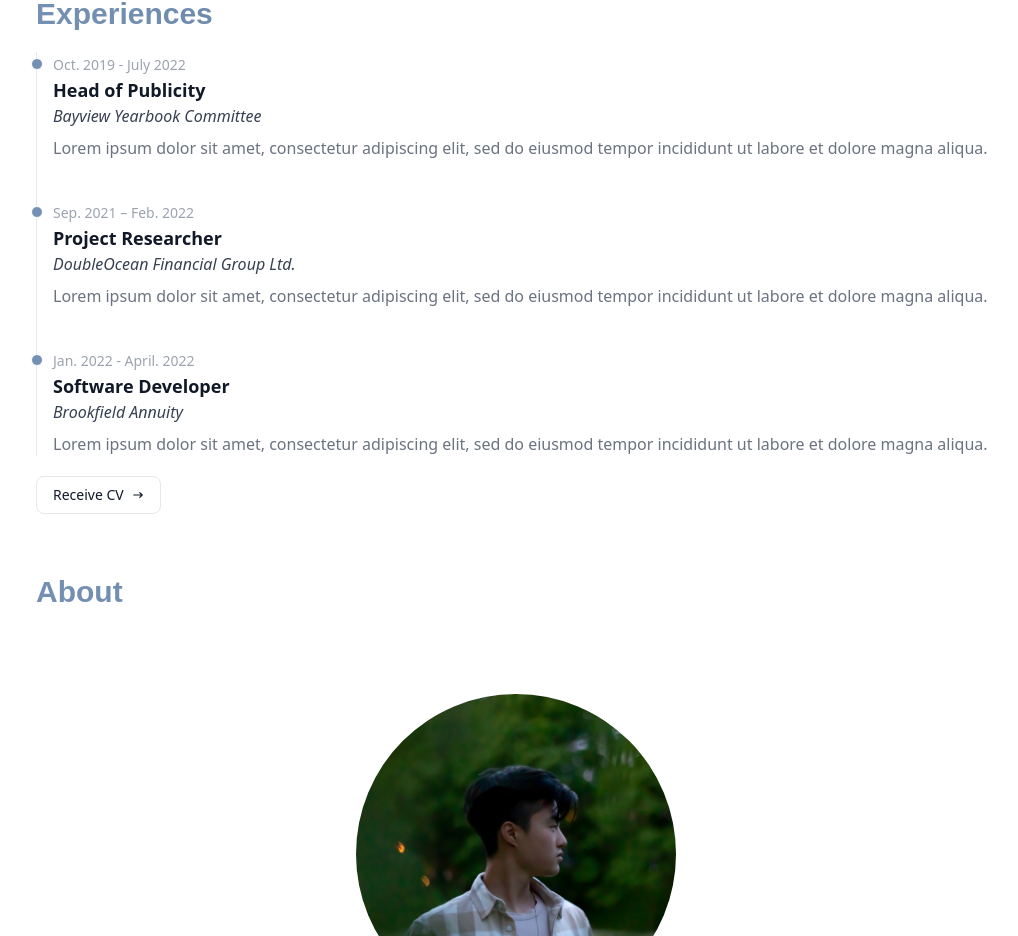
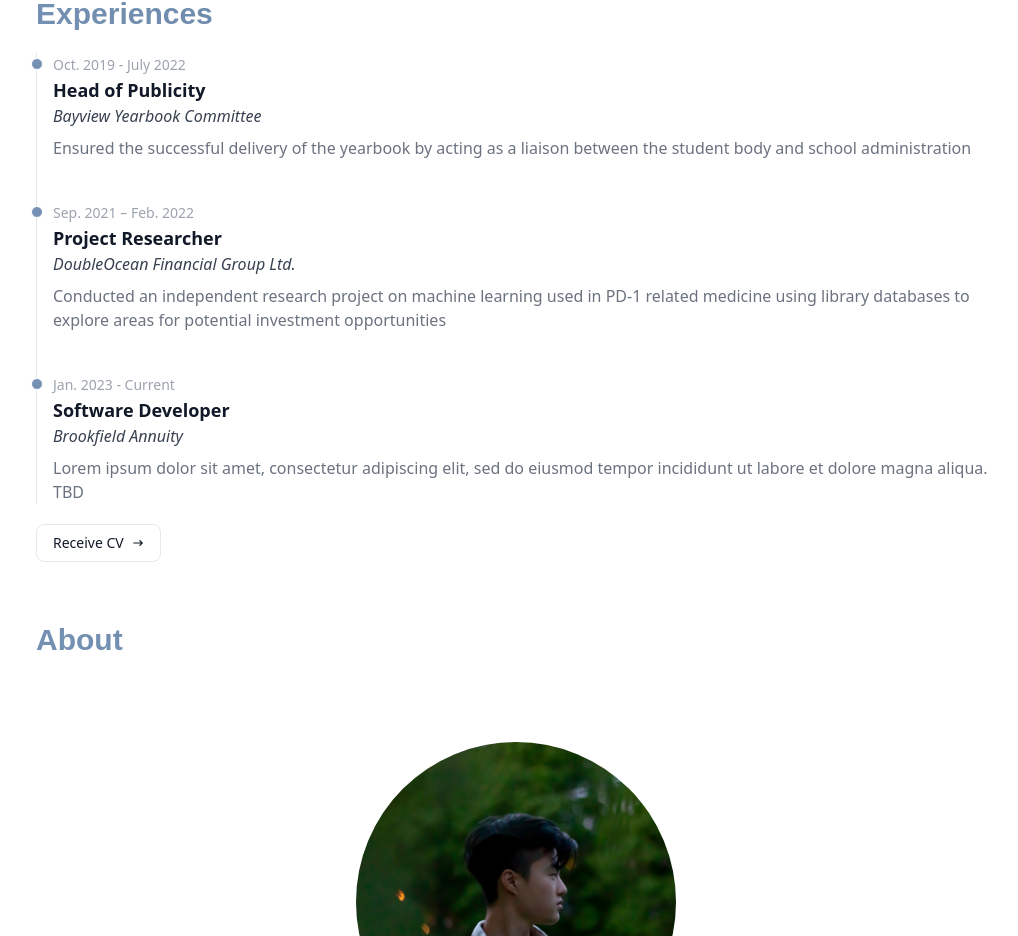
Before and after one commit to ericcxie/personal-website, a Next.js app: page / in a window 1280 px wide. Shown: the part 1320-2256 px from the top of the page, without its empty margins (124-1142 px from the left). Built offline with nearby package versions, Linux system fonts and the light colour scheme.

Commit message:
Update experiences.js

```diff
--- a/components/sections/experiences.js
+++ b/components/sections/experiences.js
@@ -19,7 +19,7 @@ export default function Experiences() {
                         Bayview Yearbook Committee
                     </h3>
                     <p className="mt-2 text-base font-normal text-gray-500 dark:text-gray-400">
-                    Lorem ipsum dolor sit amet, consectetur adipiscing elit, sed do eiusmod tempor incididunt ut labore et dolore magna aliqua.
+                    Ensured the successful delivery of the yearbook by acting as a liaison between the student body and school administration
                     </p>
                 </li>
                 <li className="mb-10 ml-4">
@@ -32,12 +32,12 @@ export default function Experiences() {
                         DoubleOcean Financial Group Ltd.
                     </h3>
                     <p className="mt-2 text-base font-normal text-gray-500 dark:text-gray-400">
-                    Lorem ipsum dolor sit amet, consectetur adipiscing elit, sed do eiusmod tempor incididunt ut labore et dolore magna aliqua.
+                    Conducted an independent research project on machine learning used in PD-1 related medicine using library databases to explore areas for potential investment opportunities
                     </p>
                 </li>
                 <li className="ml-4">
                     <div className="absolute w-3 h-3 bg-blue rounded-full mt-1.5 -left-1.5 border border-white dark:border-gray-900 dark:bg-gray-700"></div>
-                    <time className="mb-1 text-sm font-normal leading-none text-gray-400 dark:text-gray-500">Jan. 2022 - April. 2022</time>
+                    <time className="mb-1 text-sm font-normal leading-none text-gray-400 dark:text-gray-500">Jan. 2023 - Current</time>
                     <h2 className="text-lg font-semibold text-gray-900 dark:text-white cursor-pointer">
                         Software Developer
                     </h2>
@@ -45,7 +45,7 @@ export default function Experiences() {
                         Brookfield Annuity
                     </h3>
                     <p className="mt-2 text-base font-normal text-gray-500 dark:text-gray-400">
-                    Lorem ipsum dolor sit amet, consectetur adipiscing elit, sed do eiusmod tempor incididunt ut labore et dolore magna aliqua.
+                    Lorem ipsum dolor sit amet, consectetur adipiscing elit, sed do eiusmod tempor incididunt ut labore et dolore magna aliqua. TBD
                     </p>
                 </li>
             </ol>
```
